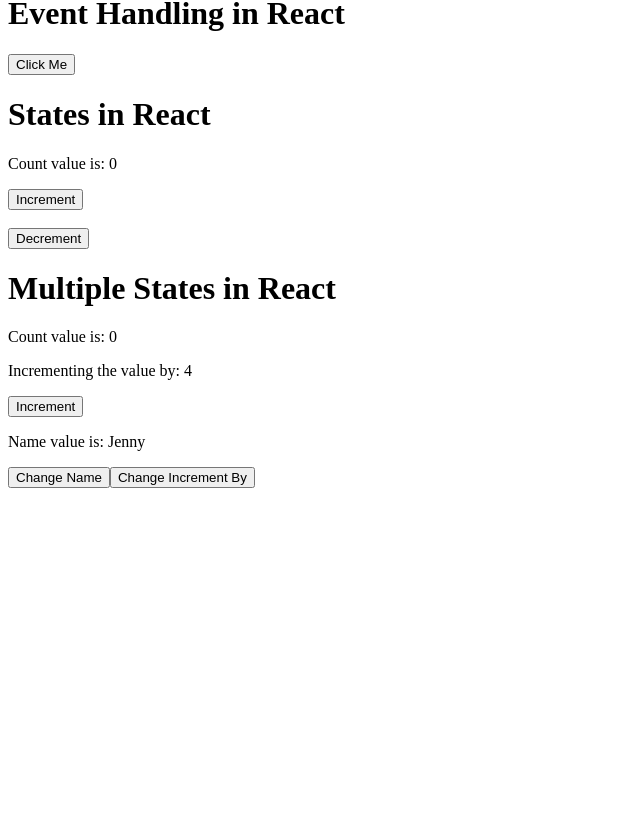
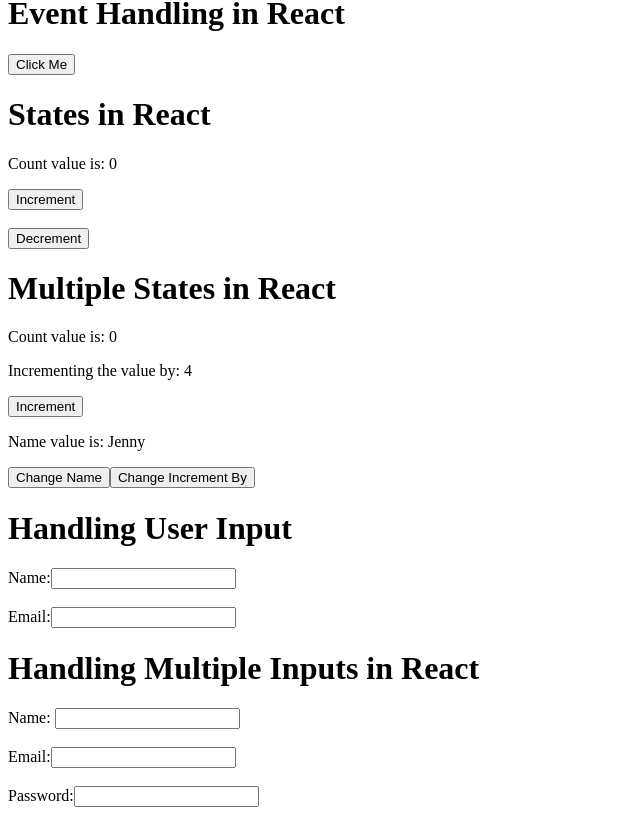
Before and after one commit to JENIPHER254/react-master, a React (Vite) app in the folder myproject/learning/: page / in a window 1280 px wide. Shown: the part 2089-2904 px from the top of the page, without its empty margins (0-640 px from the left). Before the commit the page ends 2585 px from the top, so only its background shows below. Built offline with nearby package versions, Linux system fonts and the light colour scheme.

Commit message:
feat: handling single and multiple input fields

```diff
--- a/myproject/learning/src/App.jsx
+++ b/myproject/learning/src/App.jsx
@@ -16,6 +16,8 @@
 import EventHandling from './components/EventHandling'
 import States from './components/States'
 import MultipleStates from './components/MultipleStates'
+import HandlingUserInput from './components/HandlingUserInput'
+import HandlingMultipleInputs from './components/HandlingMultipleInpits'
 
 const names = ['Alice', 'Bob', 'Charlie'];
 const name = 'Chance';
@@ -46,6 +48,8 @@
       <EventHandling value={10} />
       <States />
       <MultipleStates myname={name} />
+      <HandlingUserInput />
+      <HandlingMultipleInputs />
     </>
   )
 }
--- /dev/null
+++ b/myproject/learning/src/components/HandlingMultipleInpits.jsx
@@ -0,0 +1,40 @@
+import { useState } from "react";
+export default function HandlingMultipleInputs() {
+    const [formData, setFormData] = useState({
+        name: "",
+        email: "",
+        password: ""
+    });
+    function handleChange(e) {
+        const { name, value } = e.target;
+        setFormData((prevData) => ({
+            ...prevData,
+            [name]: value
+        }));
+    }
+    return (
+        <div>
+            <h1>Handling Multiple Inputs in React</h1>
+            <form>
+                <label>
+                    Name:  {formData.name}
+                    {/* Displaying the current value of the name input */}
+
+                    <input onChange={handleChange} type="text" name="name" value={formData.name} />
+                </label>
+                <br />
+                <br />
+                <label>
+                    Email:
+                    <input onChange={handleChange} type="email" name="email" value={formData.email} />
+                </label>
+                <br />
+                <br />
+                <label>
+                    Password:
+                    <input onChange={handleChange} type="password" name="password" value={formData.password} />
+                </label>
+            </form>
+        </div>
+    );
+}
--- /dev/null
+++ b/myproject/learning/src/components/HandlingUserInput.jsx
@@ -0,0 +1,47 @@
+import { useState } from "react";
+export default function HandlingUserInput() {
+    const [nameInput,setNameInput] = useState("");
+    const [emailInput,setEmailInput] = useState("");
+
+    //     Step-by-step:
+    // You type: J
+    // input value = "J"
+    // setNameInput("J")
+    // React re-renders
+    // input value becomes "J"
+    // You type: o
+    // input value = "Jo"
+    // setNameInput("Jo")
+    // React re-renders
+    // input value becomes "Jo"
+
+    function handleChange(e) {
+        console.log(e.target.value);
+        const { name, value } = e.target;
+        if (name === "name") {
+            setNameInput(value);
+        } else if (name === "email") {
+            setEmailInput(value);
+        }
+    }
+  return (
+      <div>
+            <h1>Handling User Input</h1>
+            {/* creating the form */}
+            <form>
+              <label>
+                Name:
+                {/* <input onChange={()} type="text" value={nameInput} /> */}
+                <input onChange={(e) => handleChange(e)} type="text" name="name" value={nameInput} />
+              </label>
+              <br />
+              <br />
+              {/* direct reference */}
+              <label>
+                Email:
+                <input onChange={(e) => setEmailInput(e.target.value)} type="email" name="email" value={emailInput} />
+              </label>
+            </form>
+          </div>
+        );
+}
```
Also changed, not shown: 1 other file (tests, documents, lock files or other folders).
